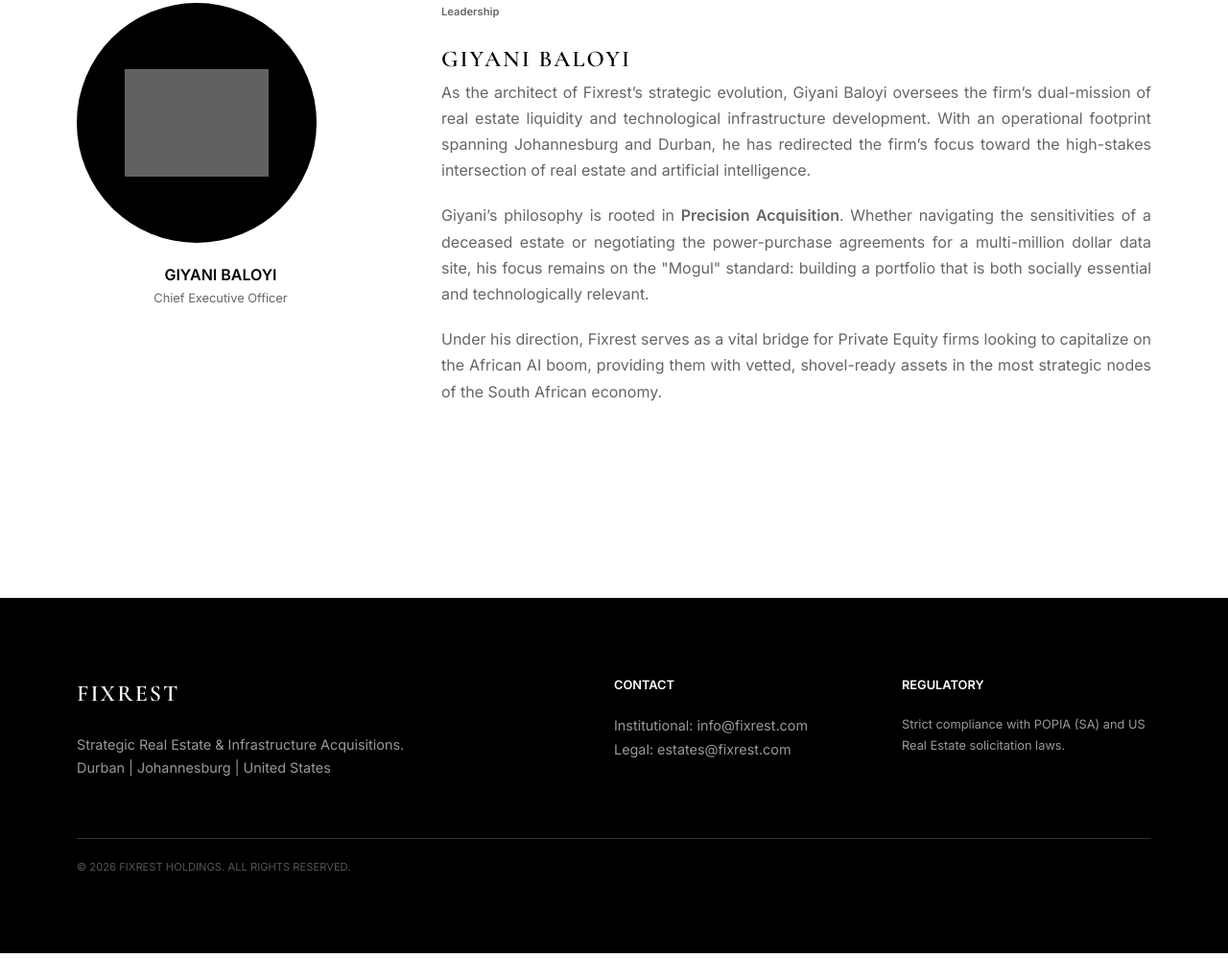
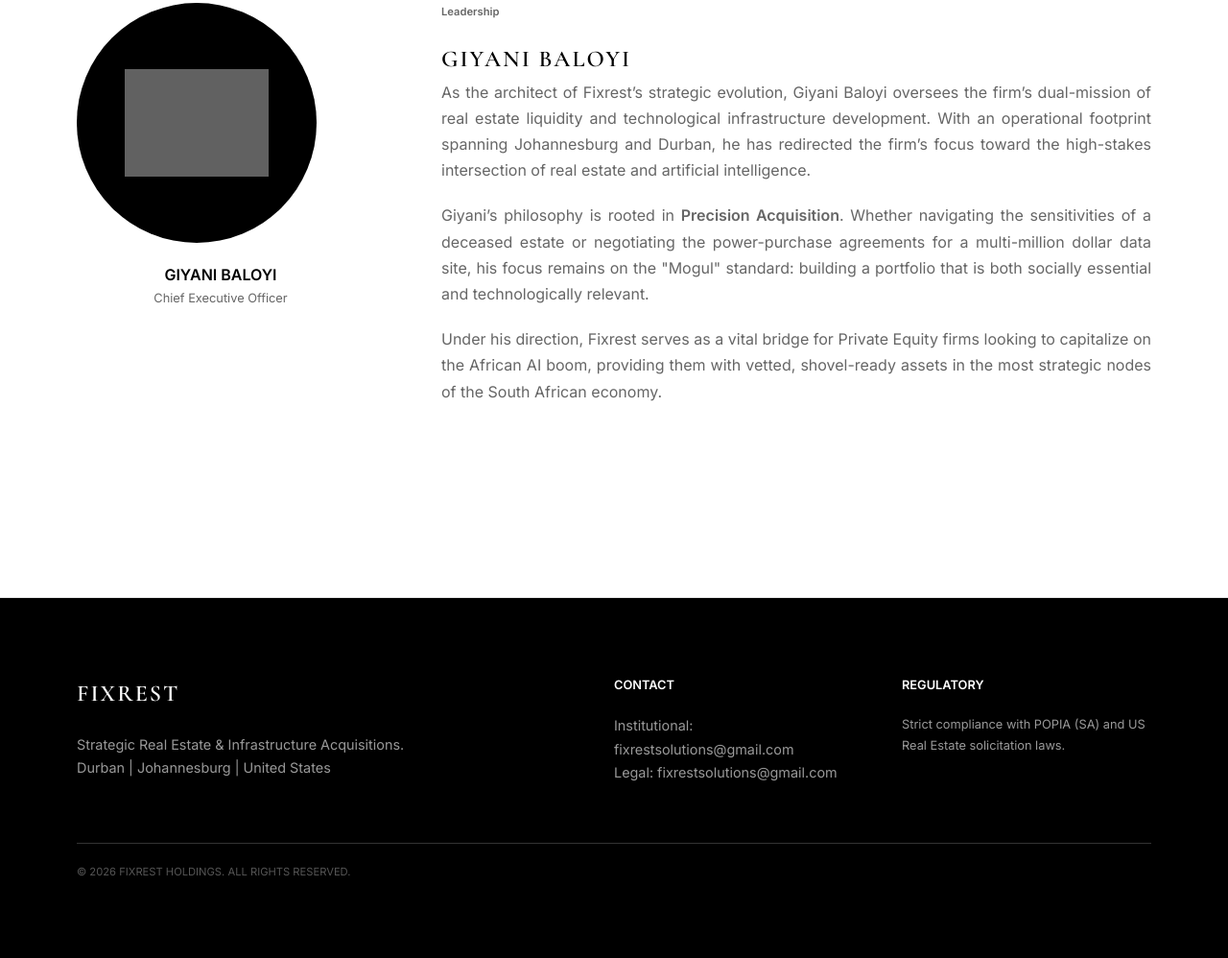
Before and after one commit to fixrestsolutions-netizen/fixrestsolutions, a plain HTML site: page index.html in a window 1280 px wide. Shown: the part 2321-3319 px from the top of the page at 96% size. Drawn offline with nearby package versions, Linux system fonts and the light colour scheme; grey boxes are pictures that could not be loaded.

Commit message:
Update index.html

```diff
--- a/index.html
+++ b/index.html
@@ -248,8 +248,8 @@
                 </div>
                 <div>
                     <p style="font-size: 0.8rem; font-weight: 600; margin-bottom: 20px;">CONTACT</p>
-                    <p style="font-size: 0.9rem; color: #999;">Institutional: info@fixrest.com</p>
-                    <p style="font-size: 0.9rem; color: #999;">Legal: estates@fixrest.com</p>
+                    <p style="font-size: 0.9rem; color: #999;">Institutional: fixrestsolutions@gmail.com</p>
+                    <p style="font-size: 0.9rem; color: #999;">Legal: fixrestsolutions@gmail.com</p>
                 </div>
                 <div>
                     <p style="font-size: 0.8rem; font-weight: 600; margin-bottom: 20px;">REGULATORY</p>
```
